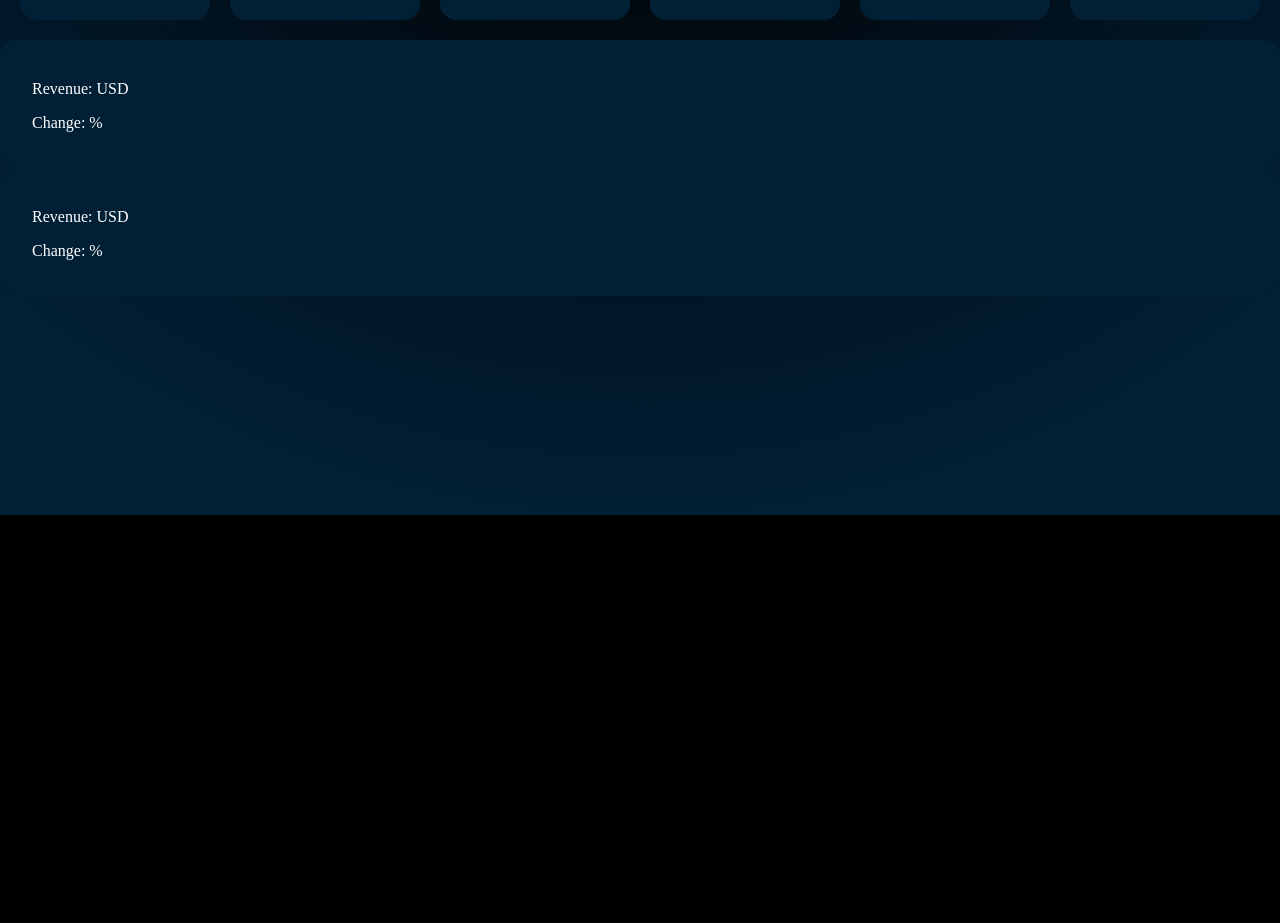
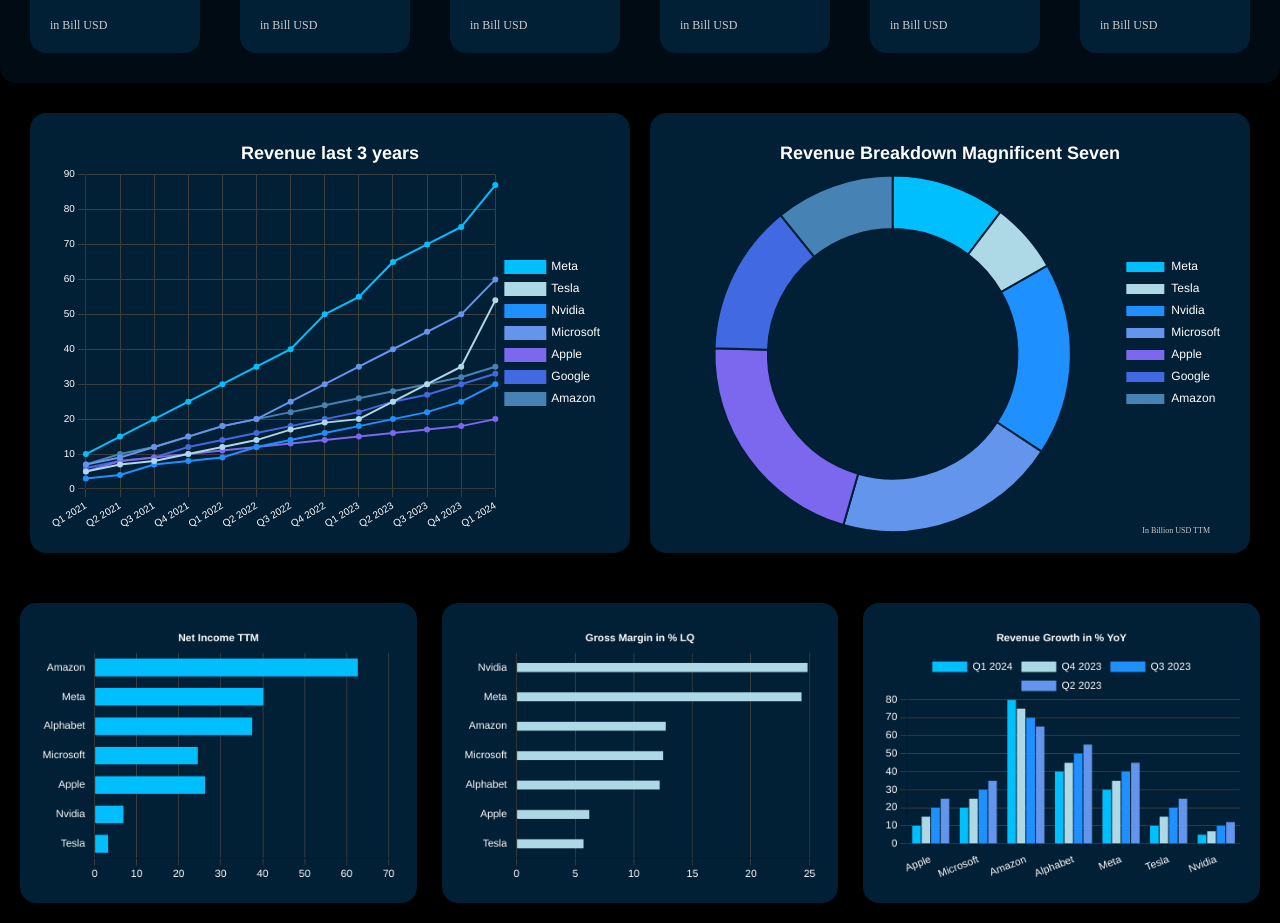
Before and after one commit to DavidV0/stock-dashboard, a Vue app: page / in a window 1280 px wide. Shown: the part 285-1208 px from the top of the page. Before the commit the page ends 800 px from the top, so only its background shows below. Built offline with nearby package versions, Linux system fonts and the light colour scheme.

Commit message:
created LineChart, BarCharts, PieChart components with styling

```diff
--- a/src/App.vue
+++ b/src/App.vue
@@ -1,27 +1,28 @@
 <template>
 	<AppHeader />
 	<CompanyCardsContainer />
-	<BaseCard>
-		<h1>Title</h1>
-		<p>This is content inside the card component.</p>
-	</BaseCard>
-
-	<BaseCard>
-		<p>Another card with different content.</p>
-	</BaseCard>
+	<div class="revenue">
+		<LineChart />
+		<PieChart />
+	</div>
+	<BarChart />
 </template>
 
 <script>
 import AppHeader from './components/AppHeader.vue';
 import CompanyCardsContainer from './components/CompanyCardsContainer.vue';
-import BaseCard from './components/BaseCard.vue';
+import LineChart from './components/LineChart.vue';
+import PieChart from './components/PieChart.vue';
+import BarChart from './components/BarCharts.vue';
 
 export default {
 	name: 'App',
 	components: {
 		AppHeader,
 		CompanyCardsContainer,
-		BaseCard,
+		LineChart,
+		PieChart,
+		BarChart,
 	},
 };
 </script>
@@ -37,15 +38,16 @@
 #app {
 	padding: 0;
 	margin: 0;
-	background: radial-gradient(
-		71.11% 100% at 50% 0%,
-		#020204 14.6%,
-		#011f35 100%
-	);
+
 	width: 100vw;
 	height: 100vh;
 	max-width: 1440px;
 	box-sizing: border-box;
-	overflow: hidden;
+}
+
+.revenue {
+	display: flex;
+	gap: 20px;
+	margin: 30px;
 }
 </style>
--- /dev/null
+++ b/src/components/BarCharts.vue
@@ -0,0 +1,79 @@
+<template>
+	<div class="chart-container">
+		<Bar :data="dataNetIncome" :options="optionsNetIncome" />
+		<Bar :data="dataGrossMargin" :options="optionsGrossMargin" />
+		<Bar :data="dataRevenueGrowth" :options="optionsRevenueGrowth" />
+	</div>
+</template>
+
+<script>
+import { Bar } from 'vue-chartjs';
+import {
+	Chart as ChartJS,
+	CategoryScale,
+	LinearScale,
+	BarElement,
+	Title,
+	Tooltip,
+	Legend,
+} from 'chart.js';
+
+import { dataNetIncome, optionsNetIncome } from './configs/netIncomeConfig.js';
+import {
+	dataGrossMargin,
+	optionsGrossMargin,
+} from './configs/grossMarginConfig.js';
+import {
+	dataRevenueGrowth,
+	optionsRevenueGrowth,
+} from './configs/revenueGrowthConfig.js';
+
+ChartJS.register(
+	CategoryScale,
+	LinearScale,
+	BarElement,
+	Title,
+	Tooltip,
+	Legend
+);
+
+export default {
+	name: 'BarCharts',
+	components: {
+		Bar,
+	},
+	data() {
+		return {
+			dataNetIncome,
+			optionsNetIncome,
+			dataGrossMargin,
+			optionsGrossMargin,
+			dataRevenueGrowth,
+			optionsRevenueGrowth,
+		};
+	},
+};
+</script>
+
+<style scoped>
+.chart-container {
+	display: flex;
+	justify-content: space-between;
+	padding: 20px;
+	gap: 20px;
+	max-width: 100vw;
+	height: auto;
+}
+
+.chart-container > * {
+	flex: 1 1 32%;
+	max-width: 32%;
+	max-height: 300px;
+}
+
+canvas {
+	border-radius: 16px;
+	background-color: #011f35;
+	padding: 20px;
+}
+</style>
--- a/src/components/CompanyCard.vue
+++ b/src/components/CompanyCard.vue
@@ -8,7 +8,10 @@
 		<div class="changes">
 			<p class="company-revenue">{{ revenue }}</p>
 			<div class="changes-right">
-				<p class="company-absolute-change">{{ absoluteChange }}</p>
+				<p class="company-absolute-change" :class="absoluteChangeClass">
+					<span>{{ absoluteChange }}</span>
+					<span :class="positive ? 'arrow-up' : 'arrow-down'"></span>
+				</p>
 				<p class="company-change" :class="changeClass">{{ change }}</p>
 			</div>
 		</div>
@@ -32,22 +35,21 @@
 		changeClass() {
 			return this.positive ? 'positive' : 'negative';
 		},
+		absoluteChangeClass() {
+			return this.positive ? 'positive' : 'negative';
+		},
 	},
 };
 </script>
 
 <style scoped>
 .company-card {
-	display: flex;
-	align-items: start;
-	justify-content: center;
-	flex-direction: column;
 	background-color: #011f35;
 	border-radius: 16px;
-	padding: 20px 24px 20px 24px !important;
+	padding: 20px;
 	color: white;
 	width: 180px;
-	gap: 8px;
+	margin: 10px;
 }
 
 .company-header {
@@ -62,6 +64,7 @@
 }
 
 .company-name {
+	font-weight: bold;
 	font-size: 20px;
 }
 
@@ -87,18 +90,12 @@
 .company-revenue {
 	font-size: 24px;
 	font-weight: bold;
-	margin: 0px;
 }
 
-.company-change {
-	margin: 0px;
-}
-
+.company-change,
 .company-absolute-change {
-	margin: 0px;
-
+	margin: 0;
 	font-size: 14px;
-	color: #ccc;
 }
 
 .positive {
@@ -110,8 +107,21 @@
 }
 
 .company-unit {
-	margin: 0px;
-	font-size: 8px;
+	margin: 0;
+	font-size: 12px;
 	color: #ccc;
 }
+
+/* CSS for the arrows */
+.arrow-up::before {
+	content: '▲';
+	color: green;
+	margin-left: 5px;
+}
+
+.arrow-down::before {
+	content: '▼';
+	color: red;
+	margin-left: 5px;
+}
 </style>
--- a/src/components/CompanyCardsContainer.vue
+++ b/src/components/CompanyCardsContainer.vue
@@ -77,7 +77,10 @@
 .cards-container {
 	display: flex;
 	justify-content: space-between;
+	background-color: #023a6233;
 	padding: 20px;
 	gap: 20px;
+	margin-bottom: 20px;
+	border-radius: 16px;
 }
 </style>
--- /dev/null
+++ b/src/components/LineChart.vue
@@ -0,0 +1,50 @@
+<template>
+	<div class="line-chart-container">
+		<Line :data="data" :options="options" />
+	</div>
+</template>
+
+<script>
+import { Line } from 'vue-chartjs';
+import {
+	Chart as ChartJS,
+	CategoryScale,
+	LinearScale,
+	PointElement,
+	LineElement,
+	Title,
+	Tooltip,
+	Legend,
+} from 'chart.js';
+import * as chartConfig from './configs/lineChartConfig.js';
+
+ChartJS.register(
+	CategoryScale,
+	LinearScale,
+	PointElement,
+	LineElement,
+	Title,
+	Tooltip,
+	Legend
+);
+
+export default {
+	name: 'LineChart',
+	components: {
+		Line,
+	},
+	data() {
+		return chartConfig;
+	},
+};
+</script>
+
+<style scoped>
+.line-chart-container {
+	width: 100%;
+	height: 400px;
+	background-color: #011f35;
+	border-radius: 16px;
+	padding: 20px;
+}
+</style>
--- /dev/null
+++ b/src/components/PieChart.vue
@@ -0,0 +1,43 @@
+<template>
+	<div class="pie-chart-container">
+		<Pie :data="data" :options="options" />
+		<p class="label-text">In Billion USD TTM</p>
+	</div>
+</template>
+
+<script>
+import { Chart as ChartJS, ArcElement, Tooltip, Legend } from 'chart.js';
+import { Pie } from 'vue-chartjs';
+import * as chartConfig from './configs/pieChartConfig.js';
+
+ChartJS.register(ArcElement, Tooltip, Legend);
+
+export default {
+	name: 'PieChart',
+	components: {
+		Pie,
+	},
+	data() {
+		return chartConfig;
+	},
+};
+</script>
+
+<style scoped>
+.pie-chart-container {
+	width: 100%;
+	height: 400px;
+	background-color: #011f35;
+	border-radius: 16px;
+	padding: 20px;
+	position: relative;
+}
+
+.label-text {
+	position: absolute;
+	bottom: 10px;
+	right: 40px;
+	color: #ccc;
+	font-size: 8px;
+}
+</style>
--- /dev/null
+++ b/src/components/configs/grossMarginConfig.js
@@ -0,0 +1,54 @@
+export const dataGrossMargin = {
+	labels: [
+		'Nvidia',
+		'Meta',
+		'Amazon',
+		'Microsoft',
+		'Alphabet',
+		'Apple',
+		'Tesla',
+	],
+	datasets: [
+		{
+			label: 'Gross Margin in % LQ',
+			data: [24.8, 24.3, 12.7, 12.5, 12.2, 6.2, 5.7],
+			backgroundColor: '#ADD8E6', // Light blue color
+			borderColor: '#ADD8E6',
+			borderWidth: 1,
+			barThickness: 10,
+		},
+	],
+};
+
+export const optionsGrossMargin = {
+	responsive: true,
+	indexAxis: 'y', // Horizontal bar chart
+	plugins: {
+		legend: {
+			display: false,
+		},
+		title: {
+			display: true,
+			text: 'Gross Margin in % LQ',
+			color: 'white',
+		},
+	},
+	scales: {
+		x: {
+			ticks: {
+				color: 'white',
+			},
+			grid: {
+				color: '#3e3e3e',
+			},
+		},
+		y: {
+			ticks: {
+				color: 'white',
+			},
+			grid: {
+				display: false,
+			},
+		},
+	},
+};
--- /dev/null
+++ b/src/components/configs/lineChartConfig.js
@@ -0,0 +1,144 @@
+export const data = {
+	labels: [
+		'Q1 2021',
+		'Q2 2021',
+		'Q3 2021',
+		'Q4 2021',
+		'Q1 2022',
+		'Q2 2022',
+		'Q3 2022',
+		'Q4 2022',
+		'Q1 2023',
+		'Q2 2023',
+		'Q3 2023',
+		'Q4 2023',
+		'Q1 2024',
+	],
+	datasets: [
+		{
+			label: 'Meta',
+			data: [10, 15, 20, 25, 30, 35, 40, 50, 55, 65, 70, 75, 87],
+			borderColor: '#00BFFF',
+			backgroundColor: '#00BFFF',
+			pointBackgroundColor: '#00BFFF',
+			pointRadius: 2,
+			borderWidth: 2,
+			fill: false,
+		},
+		{
+			label: 'Tesla',
+			data: [5, 7, 8, 10, 12, 14, 17, 19, 20, 25, 30, 35, 54],
+			borderColor: '#ADD8E6',
+			pointBackgroundColor: '#ADD8E6',
+			backgroundColor: '#ADD8E6',
+
+			pointRadius: 2,
+			borderWidth: 2,
+			fill: false,
+		},
+		{
+			label: 'Nvidia',
+			data: [3, 4, 7, 8, 9, 12, 14, 16, 18, 20, 22, 25, 30],
+			borderColor: '#1E90FF',
+			pointBackgroundColor: '#1E90FF',
+			backgroundColor: '#1E90FF',
+
+			pointRadius: 2,
+			borderWidth: 2,
+			fill: false,
+		},
+		{
+			label: 'Microsoft',
+			data: [7, 9, 12, 15, 18, 20, 25, 30, 35, 40, 45, 50, 60],
+			borderColor: '#6495ED',
+			backgroundColor: '#6495ED',
+			pointBackgroundColor: '#6495ED',
+			pointRadius: 2,
+			borderWidth: 2,
+			fill: false,
+		},
+		{
+			label: 'Apple',
+			data: [5, 8, 9, 10, 11, 12, 13, 14, 15, 16, 17, 18, 20],
+			borderColor: '#7B68EE',
+			backgroundColor: '#7B68EE',
+
+			pointBackgroundColor: '#7B68EE',
+			pointRadius: 2,
+			borderWidth: 2,
+			fill: false,
+		},
+		{
+			label: 'Google',
+			data: [6, 8, 9, 12, 14, 16, 18, 20, 22, 25, 27, 30, 33],
+			borderColor: '#4169E1',
+			backgroundColor: '#4169E1',
+
+			pointBackgroundColor: '#4169E1',
+			pointRadius: 2,
+			borderWidth: 2,
+			fill: false,
+		},
+		{
+			label: 'Amazon',
+			data: [7, 10, 12, 15, 18, 20, 22, 24, 26, 28, 30, 32, 35],
+			borderColor: '#4682B4',
+			backgroundColor: '#4682B4',
+
+			pointBackgroundColor: '#4682B4',
+			pointRadius: 2,
+			borderWidth: 2,
+			fill: false,
+		},
+	],
+};
+
+export const options = {
+	responsive: true,
+	maintainAspectRatio: false,
+	plugins: {
+		legend: {
+			display: true,
+			position: 'right',
+			labels: {
+				color: 'white',
+				font: {
+					size: 12,
+				},
+			},
+		},
+		title: {
+			display: true,
+			text: 'Revenue last 3 years',
+			color: 'white',
+			font: {
+				size: 18,
+			},
+		},
+	},
+	scales: {
+		x: {
+			ticks: {
+				color: 'white',
+				font: {
+					size: 10,
+				},
+			},
+			grid: {
+				color: '#3e3e3e',
+				display: true,
+			},
+		},
+		y: {
+			ticks: {
+				color: 'white',
+				font: {
+					size: 10,
+				},
+			},
+			grid: {
+				color: '#3e3e3e',
+			},
+		},
+	},
+};
--- /dev/null
+++ b/src/components/configs/netIncomeConfig.js
@@ -0,0 +1,54 @@
+export const dataNetIncome = {
+	labels: [
+		'Amazon',
+		'Meta',
+		'Alphabet',
+		'Microsoft',
+		'Apple',
+		'Nvidia',
+		'Tesla',
+	],
+	datasets: [
+		{
+			label: 'Net Income TTM',
+			data: [62.62, 40.15, 37.5, 24.51, 26.25, 6.81, 3.16], // Example data
+			backgroundColor: '#00BFFF', // Blue color
+			borderColor: '#00BFFF',
+			borderWidth: 1,
+			barThickness: 20,
+		},
+	],
+};
+
+export const optionsNetIncome = {
+	responsive: true,
+	indexAxis: 'y', // Horizontal bar chart
+	plugins: {
+		legend: {
+			display: false,
+		},
+		title: {
+			display: true,
+			text: 'Net Income TTM',
+			color: 'white',
+		},
+	},
+	scales: {
+		x: {
+			ticks: {
+				color: 'white',
+			},
+			grid: {
+				color: '#3e3e3e',
+			},
+		},
+		y: {
+			ticks: {
+				color: 'white',
+			},
+			grid: {
+				display: false,
+			},
+		},
+	},
+};
--- /dev/null
+++ b/src/components/configs/pieChartConfig.js
@@ -0,0 +1,46 @@
+export const data = {
+	labels: ['Meta', 'Tesla', 'Nvidia', 'Microsoft', 'Apple', 'Google', 'Amazon'],
+	datasets: [
+		{
+			data: [8.7, 5.4, 14.7, 17, 17.7, 11.5, 9.1],
+			backgroundColor: [
+				'#00BFFF',
+				'#ADD8E6',
+				'#1E90FF',
+				'#6495ED',
+				'#7B68EE',
+				'#4169E1',
+				'#4682B4',
+			],
+			borderColor: '#011f35',
+			borderWidth: 2,
+			hoverOffset: 4,
+		},
+	],
+};
+
+export const options = {
+	responsive: true,
+	maintainAspectRatio: false,
+	cutout: '70%',
+	plugins: {
+		legend: {
+			display: true,
+			position: 'right',
+			labels: {
+				color: 'white',
+				font: {
+					size: 12,
+				},
+			},
+		},
+		title: {
+			display: true,
+			text: 'Revenue Breakdown Magnificent Seven',
+			color: 'white',
+			font: {
+				size: 18,
+			},
+		},
+	},
+};
--- /dev/null
+++ b/src/components/configs/revenueGrowthConfig.js
@@ -0,0 +1,68 @@
+export const dataRevenueGrowth = {
+	labels: [
+		'Apple',
+		'Microsoft',
+		'Amazon',
+		'Alphabet',
+		'Meta',
+		'Tesla',
+		'Nvidia',
+	],
+	datasets: [
+		{
+			label: 'Q1 2024',
+			data: [10, 20, 80, 40, 30, 10, 5],
+			backgroundColor: '#00BFFF',
+		},
+		{
+			label: 'Q4 2023',
+			data: [15, 25, 75, 45, 35, 15, 7],
+			backgroundColor: '#ADD8E6',
+		},
+		{
+			label: 'Q3 2023',
+			data: [20, 30, 70, 50, 40, 20, 10],
+			backgroundColor: '#1E90FF',
+		},
+		{
+			label: 'Q2 2023',
+			data: [25, 35, 65, 55, 45, 25, 12],
+			backgroundColor: '#6495ED',
+		},
+	],
+};
+
+export const optionsRevenueGrowth = {
+	responsive: true,
+	plugins: {
+		legend: {
+			display: true,
+			labels: {
+				color: 'white',
+			},
+		},
+		title: {
+			display: true,
+			text: 'Revenue Growth in % YoY',
+			color: 'white',
+		},
+	},
+	scales: {
+		x: {
+			ticks: {
+				color: 'white',
+			},
+			grid: {
+				display: false,
+			},
+		},
+		y: {
+			ticks: {
+				color: 'white',
+			},
+			grid: {
+				color: '#3e3e3e',
+			},
+		},
+	},
+};
```
